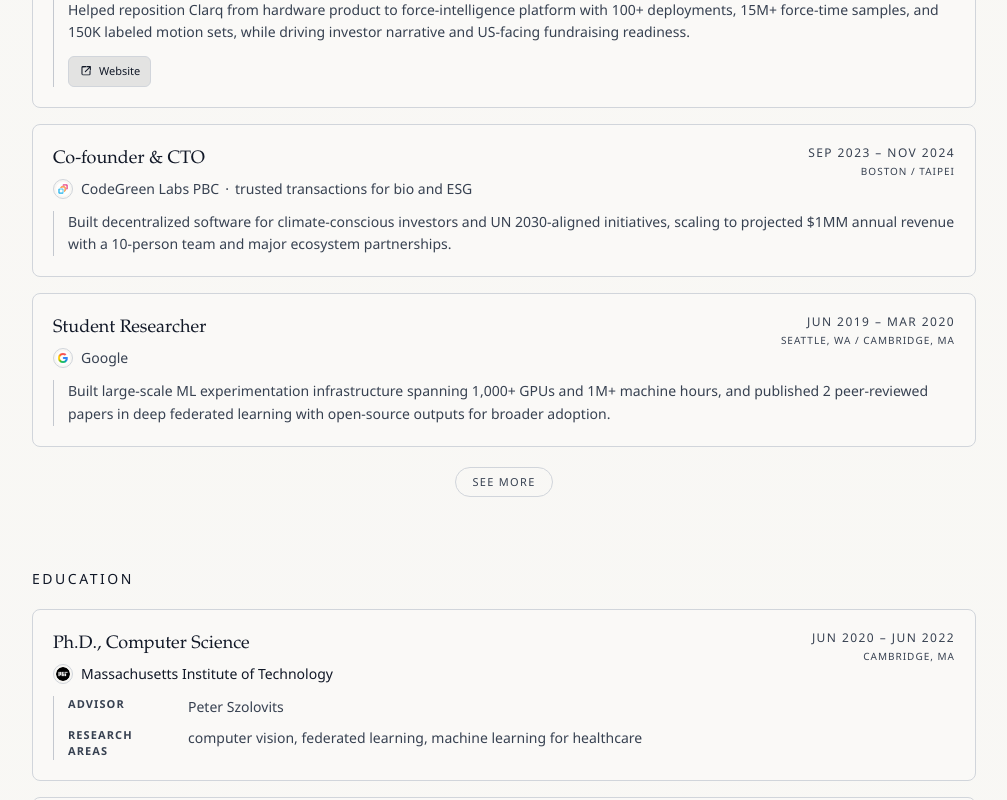
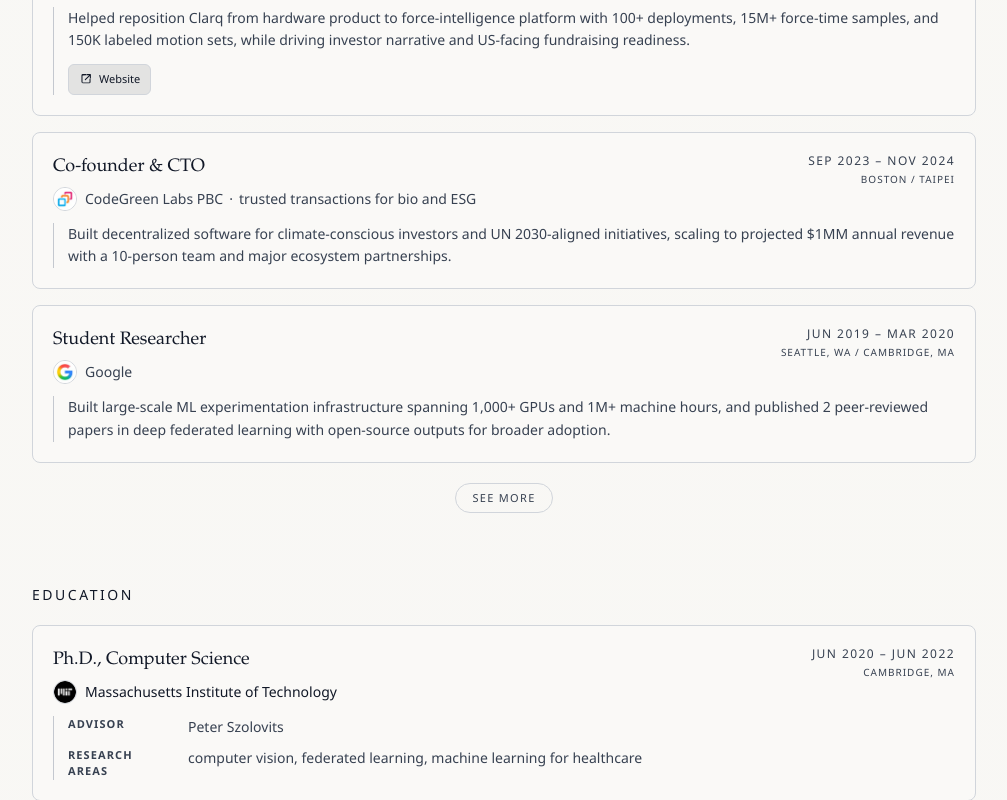
Before and after one commit to stmharry/stmharry.github.io, a React (Vite) app: page / in a window 1280 px wide. Shown: the part 980-1780 px from the top of the page, without its empty margins (136-1143 px from the left). Built offline with nearby package versions, Linux system fonts and the light colour scheme.

Commit message:
💄 style(ui): unify circular logo badges and blank-body handling

```diff
--- a/src/components/EducationSection.tsx
+++ b/src/components/EducationSection.tsx
@@ -1,6 +1,6 @@
 import type { EducationItem } from "../data/cv/types";
-import { toPublicUrl } from "../lib/url";
 import { CardHeader } from "./CardHeader";
+import { LogoBadge } from "./LogoBadge";
 import { MobileCardDisclosure } from "./MobileCardDisclosure";
 import { toEducationCardHeader } from "./cardSemantics";
 
@@ -66,12 +66,7 @@ export const EducationSection = ({ items }: EducationSectionProps) => {
                       secondary={
                         <div className="flex items-center gap-2">
                           {item.institutionLogoPath ? (
-                            <img
-                              src={toPublicUrl(item.institutionLogoPath)}
-                              alt={`${header.secondary} logo`}
-                              className="h-5 w-5 shrink-0 rounded-full border border-(--line) bg-(--paper) object-contain p-0.5"
-                              loading="lazy"
-                            />
+                            <LogoBadge path={item.institutionLogoPath} alt={`${header.secondary} logo`} />
                           ) : null}
                           <p className="min-w-0 text-sm text-(--ink-900)">{header.secondary}</p>
                         </div>
@@ -112,12 +107,7 @@ export const EducationSection = ({ items }: EducationSectionProps) => {
                   secondary={
                     <div className="flex items-center gap-2">
                       {item.institutionLogoPath ? (
-                        <img
-                          src={toPublicUrl(item.institutionLogoPath)}
-                          alt={`${header.secondary} logo`}
-                          className="h-5 w-5 shrink-0 rounded-full border border-(--line) bg-(--paper) object-contain p-0.5"
-                          loading="lazy"
-                        />
+                        <LogoBadge path={item.institutionLogoPath} alt={`${header.secondary} logo`} />
                       ) : null}
                       <p className="min-w-0 text-sm text-(--ink-900)">{header.secondary}</p>
                     </div>
--- a/src/components/ExperienceSection.tsx
+++ b/src/components/ExperienceSection.tsx
@@ -1,6 +1,7 @@
 import { useMemo, useState } from "react";
 
 import { CardHeader } from "./CardHeader";
+import { LogoBadge } from "./LogoBadge";
 import { MobileCardDisclosure } from "./MobileCardDisclosure";
 import { toExperienceCardHeader } from "./cardSemantics";
 import type { ExperienceItem } from "../data/cv/types";
@@ -41,12 +42,10 @@ export const ExperienceSection = ({ items }: ExperienceSectionProps) => {
       <ul className="mt-5 space-y-3 sm:space-y-4">
         {visibleItems.map((item) => {
           const header = toExperienceCardHeader(item);
+          const hasSummary = item.summary.trim().length > 0;
+          const hasBodyContent = hasSummary || Boolean(item.organizationUrl);
 
-          return (
-            <li key={item.id} className="rounded-lg border border-(--line) bg-[color:color-mix(in_oklab,var(--paper),white_24%)] p-4 sm:p-5">
-              <MobileCardDisclosure
-                id={`experience-${item.id}`}
-                trigger={
+          const headerContent = (
             <CardHeader
               primary={
                 <p className="text-lg" style={{ fontFamily: "var(--font-serif)" }}>
@@ -55,14 +54,7 @@ export const ExperienceSection = ({ items }: ExperienceSectionProps) => {
               }
               secondary={
                 <div className="flex items-center gap-2">
-                        {item.organizationLogoPath ? (
-                          <img
-                            src={toPublicUrl(item.organizationLogoPath)}
-                            alt={`${header.secondary} logo`}
-                            className="h-5 w-5 shrink-0 rounded-full border border-(--line) bg-(--paper) object-contain p-0.5"
-                            loading="lazy"
-                          />
-                        ) : null}
+                  {item.organizationLogoPath ? <LogoBadge path={item.organizationLogoPath} alt={`${header.secondary} logo`} /> : null}
                   <p className="min-w-0 text-sm text-(--ink-700)">
                     {header.secondary}
                     {item.organizationDescription ? (
@@ -77,10 +69,14 @@ export const ExperienceSection = ({ items }: ExperienceSectionProps) => {
               date={header.date}
               location={header.location}
             />
-                }
-              >
+          );
+
+          return (
+            <li key={item.id} className="rounded-lg border border-(--line) bg-[color:color-mix(in_oklab,var(--paper),white_24%)] p-4 sm:p-5">
+              {hasBodyContent ? (
+                <MobileCardDisclosure id={`experience-${item.id}`} trigger={headerContent}>
                   <div className="border-l border-(--rail) pl-3.5">
-                  <p className="text-sm leading-relaxed text-(--ink-700)">{item.summary}</p>
+                    {hasSummary ? <p className="text-sm leading-relaxed text-(--ink-700)">{item.summary}</p> : null}
 
                     {item.organizationUrl ? (
                       <div className="mt-3 flex flex-wrap gap-2">
@@ -97,6 +93,9 @@ export const ExperienceSection = ({ items }: ExperienceSectionProps) => {
                     ) : null}
                   </div>
                 </MobileCardDisclosure>
+              ) : (
+                headerContent
+              )}
             </li>
           );
         })}
--- a/src/components/Hero.tsx
+++ b/src/components/Hero.tsx
@@ -50,7 +50,7 @@ export const Hero = ({ profile, links }: HeroProps) => {
           <img
             src={toPublicUrl("/assets/profile/harry-avatar.jpg")}
             alt="Portrait of Tzu-Ming Harry Hsu"
-            className="h-24 w-24 rounded-full border border-(--line) object-cover object-[50%_26%] shadow-[0_8px_22px_color-mix(in_oklab,var(--ink-900),transparent_90%)] sm:h-32 sm:w-32"
+            className="h-24 w-24 rounded-full object-cover object-[50%_26%] shadow-[0_8px_22px_color-mix(in_oklab,var(--ink-900),transparent_90%)] sm:h-32 sm:w-32"
             loading="eager"
             decoding="async"
           />
--- /dev/null
+++ b/src/components/LogoBadge.tsx
@@ -0,0 +1,14 @@
+import { toPublicUrl } from "../lib/url";
+
+type LogoBadgeProps = {
+  path: string;
+  alt: string;
+};
+
+export const LogoBadge = ({ path, alt }: LogoBadgeProps) => {
+  return (
+    <span className="inline-flex h-6 w-6 shrink-0 overflow-hidden rounded-full border border-(--line) bg-(--paper)">
+      <img src={toPublicUrl(path)} alt={alt} className="h-full w-full object-cover object-center" loading="lazy" />
+    </span>
+  );
+};
```
Lines whose indentation alone changed are shown as unchanged.
